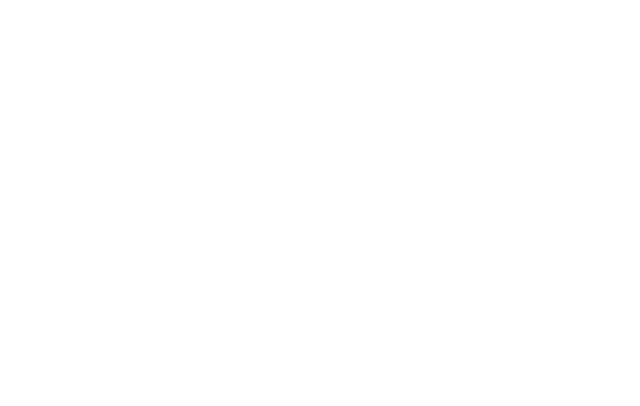
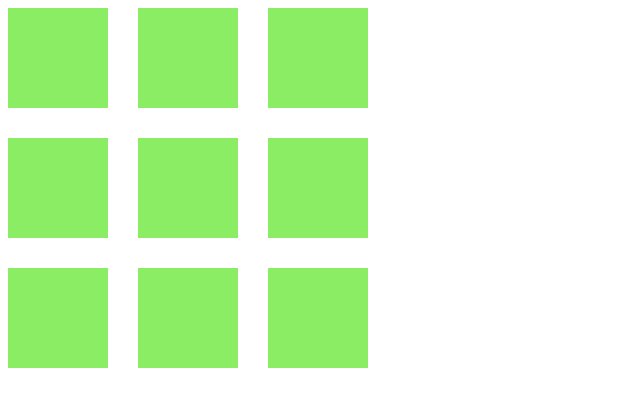
Before and after one commit to Hgirlie37/DessertshopMgi, a plain HTML site: page exercise6.html in a window 1280 px wide. Shown: the whole page, without its empty margins (0-640 px from the left). Drawn offline with Linux system fonts and the light colour scheme.

Commit message:
Update exercise6.html

```diff
--- a/exercise6.html
+++ b/exercise6.html
@@ -1,4 +1,4 @@
-<!DOCTYPE html>
+  <!DOCTYPE html>
 <html lang="en">
 
         <head>
@@ -17,6 +17,14 @@
                 display: grid;
                 grid-template-columns: auto auto auto;
                 gap: 30px;
+            }
+
+
+
+            .box {
+                height: 100px;
+                width: 100px;
+                background-color: rgb(139, 237, 100);
             }
 
 
@@ -48,15 +56,15 @@
 
     <body>
 <div class="container">
-        <div></div>
-        <div></div>
-        <div></div>
-        <div></div>
-        <div></div>
-        <div></div>
-        <div></div>
-        <div></div>
-        <div></div>
+        <div class="box"></div>
+        <div class="box"></div>
+        <div class="box"></div>
+        <div class="box"></div>
+        <div class="box"></div>
+        <div class="box"></div>
+        <div class="box"></div>
+        <div class="box"></div>
+        <div class="box"></div>
 
 </div>
 
```
